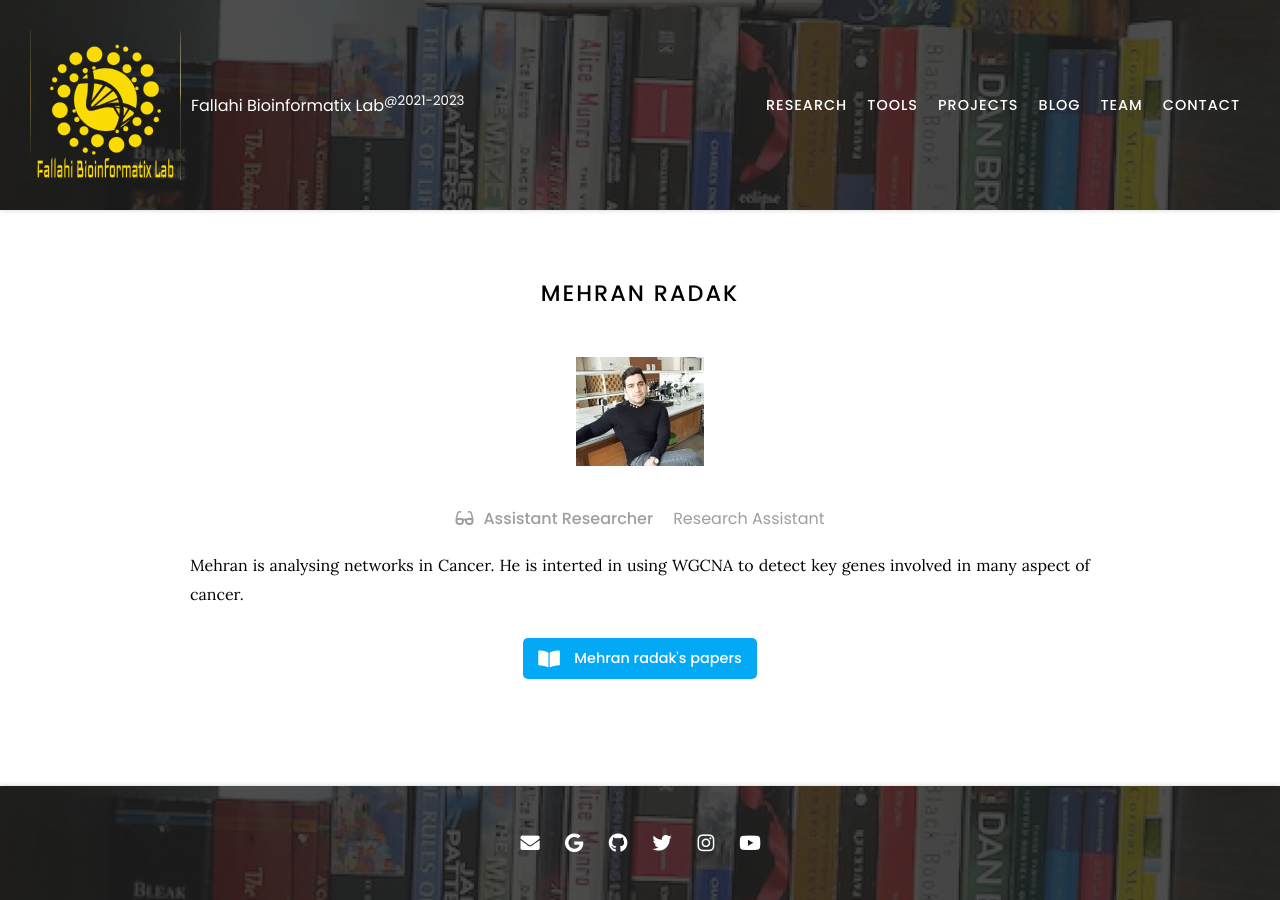
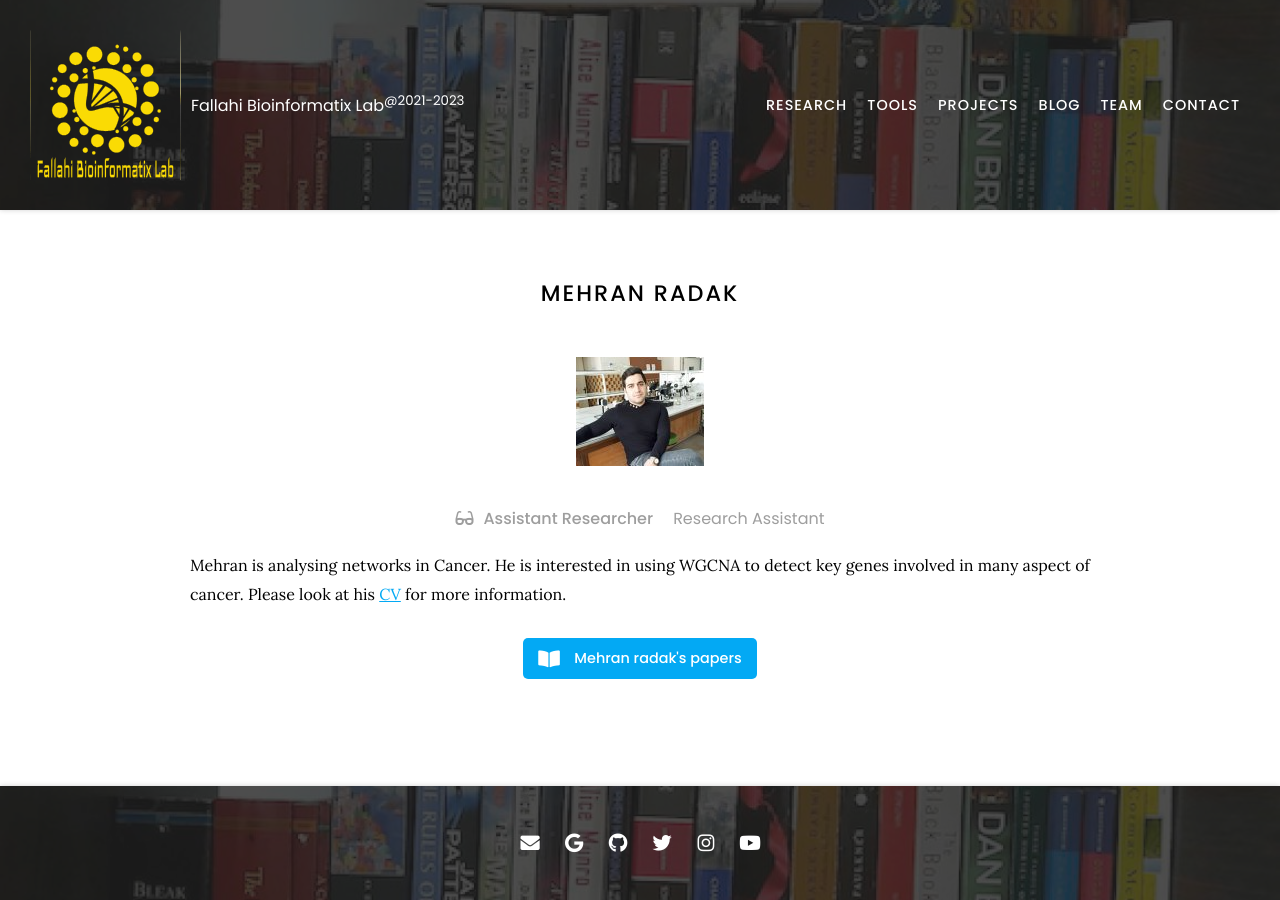
Before and after one commit to Hossein-Fallahi/Fallahi-Bioinformatics-Lab, a Jekyll site: the page built from _members/Mehran Radak.md, in a window 1280 px wide. Built offline with Jekyll 4.4.1, drawn with Linux system fonts in a browser that asks for light colours; nearby versions of some CDN libraries.

Commit message:
Update Mehran Radak.md

```diff
--- a/_members/Mehran Radak.md
+++ b/_members/Mehran Radak.md
@@ -13,4 +13,4 @@ links:
   github:
 ---
 
-Mehran is analysing networks in Cancer. He is interted in using WGCNA to detect key genes involved in many aspect of cancer.
+Mehran is analysing networks in Cancer. He is interested in using WGCNA to detect key genes involved in many aspect of cancer. Please look at his [CV](https://cvbuilder.me/Resume/en/2d8ce98e-8b12-4f21-abe5-4a0094c3bc3f?template=Template8) for more information.
```
